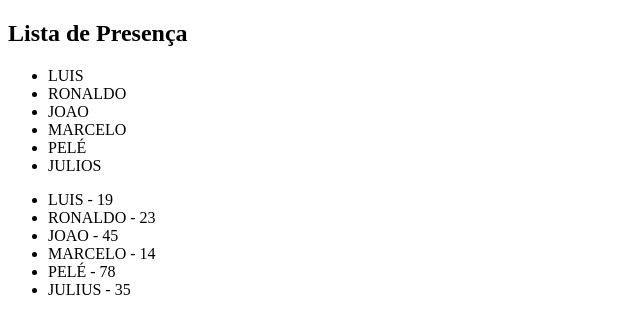
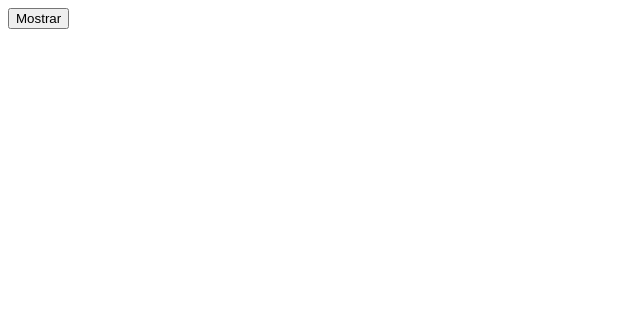
Before and after one commit to Dev-JoseRonaldo/iniciando-no-react, a React (Vite) app: page / in a window 1280 px wide. Shown: the top 334 px of the page, without its empty margins (0-640 px from the left). Built offline with nearby package versions, Linux system fonts and the light colour scheme.

Commit message:
:sparkles: feat: Renderizando conteúdo condicional

```diff
--- a/src/main.tsx
+++ b/src/main.tsx
@@ -2,9 +2,10 @@ import React from 'react'
 import ReactDOM from 'react-dom/client'
 import App from './App'
 import Applist from './view/appList/Applist'
+import Condicionais from './view/condicionais/Condicionais'
 
 ReactDOM.createRoot(document.getElementById('root')!).render(
   <React.StrictMode>
-    <Applist />
+    <Condicionais />
   </React.StrictMode>
 )
--- a/src/view/condicionais/Condicionais.tsx
+++ b/src/view/condicionais/Condicionais.tsx
@@ -1,8 +1,19 @@
+import { useState } from "react";
 
 const Condicionais = () => {
+  const [show,setShow] = useState(false);
+
+  function mostrar(){
+    setShow(!show);
+  }
+
   return(
     <div>
+      <button onClick={mostrar}>{show ? 'Ocultar' : 'Mostrar'}</button>
 
+      {show && <div>
+          <h1>Conteúdo a ser Mostrado!</h1>
+        </div>}
     </div>
   );
 }
```
